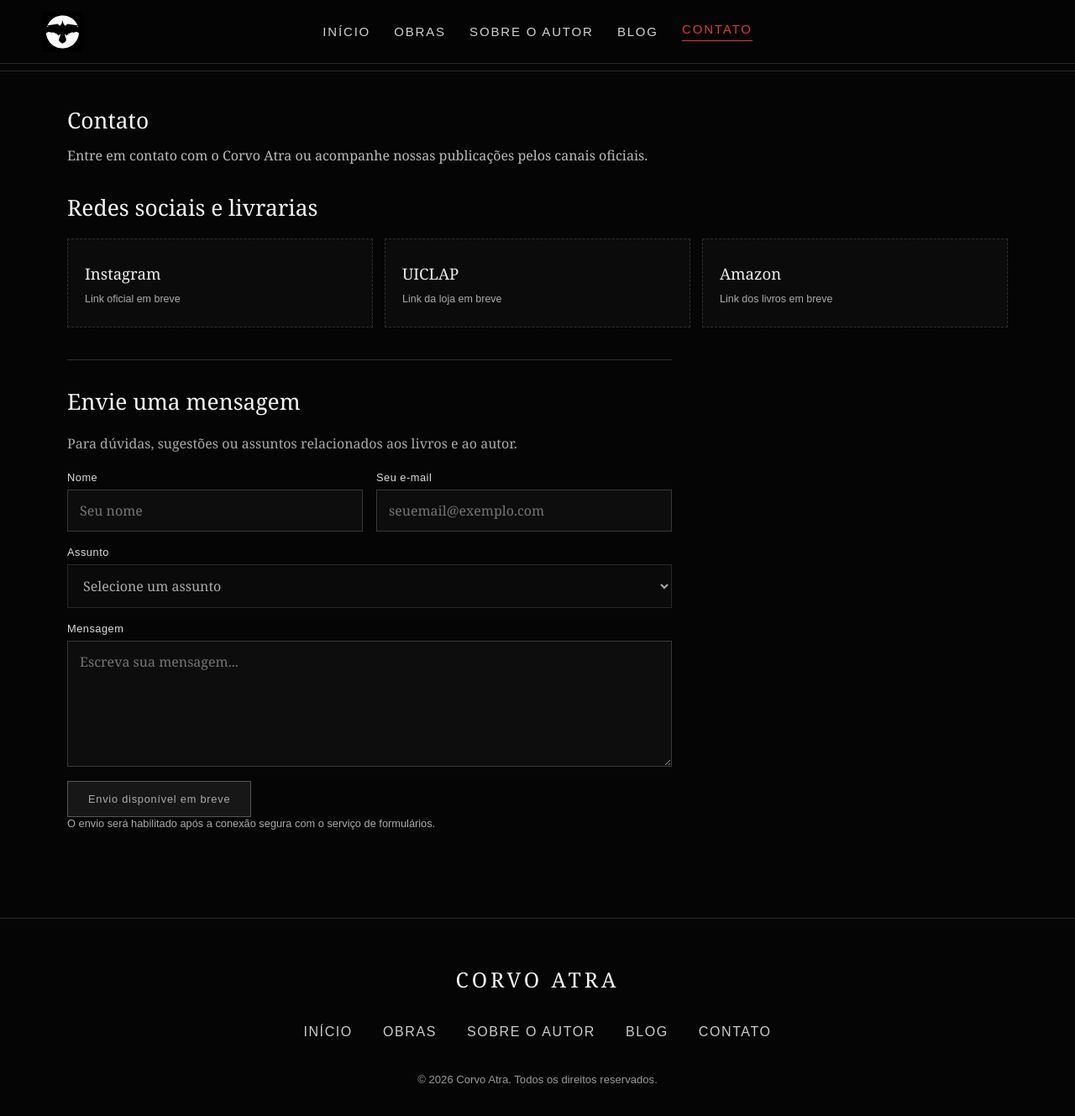
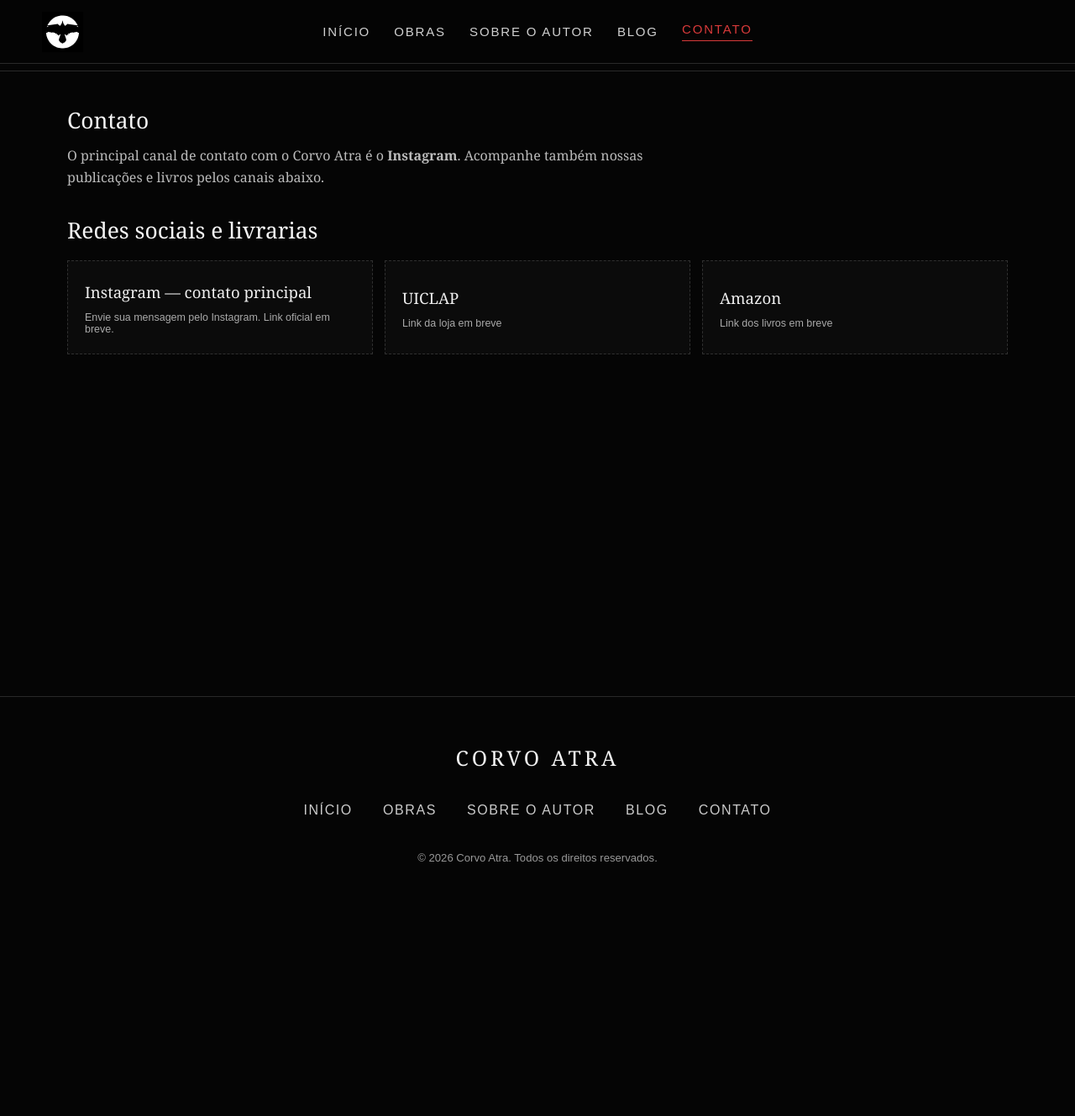
Before and after one commit to corvoatra/corvo-atra, a Jekyll site: the page built from contato.html, in a window 1280 px wide and 1338 px high. Shown: the top 1329 px of the window at 84% size. Built offline with Jekyll 4.4.1, drawn with Linux system fonts in a browser that asks for light colours.

Commit message:
Remove formulário e destaca Instagram como canal principal de contato

```diff
--- a/contato.html
+++ b/contato.html
@@ -40,27 +40,14 @@ header nav a:hover,header nav a:focus-visible { color:#fff; }
 @media(max-width:650px){.contact-socials{grid-template-columns:1fr}.contact-grid{grid-template-columns:1fr;gap:0}}
 </style><link href="site-desktop.css?v=espacamento-global-7" rel="stylesheet"/>{% include seo-head.html %}</head><body>{% include site-header.html %}<hr/><main class="wrap">
 <h1 class="contact-section-title">Contato</h1>
-<p class="contact-intro">Entre em contato com o Corvo Atra ou acompanhe nossas publicações pelos canais oficiais.</p>
+<p class="contact-intro">O principal canal de contato com o Corvo Atra é o <strong>Instagram</strong>. Acompanhe também nossas publicações e livros pelos canais abaixo.</p>
 <section aria-labelledby="contact-links-heading">
 <h2 id="contact-links-heading" class="contact-section-title">Redes sociais e livrarias</h2>
 <div class="contact-socials">
-<div class="contact-social pending"><strong>Instagram</strong><span>Link oficial em breve</span></div>
+<div class="contact-social pending"><strong>Instagram — contato principal</strong><span>Envie sua mensagem pelo Instagram. Link oficial em breve.</span></div>
 <div class="contact-social pending"><strong>UICLAP</strong><span>Link da loja em breve</span></div>
 <div class="contact-social pending"><strong>Amazon</strong><span>Link dos livros em breve</span></div>
 </div>
 </section>
-<section class="contact-form" aria-labelledby="contact-form-heading">
-<h2 id="contact-form-heading" class="contact-section-title">Envie uma mensagem</h2>
-<p>Para dúvidas, sugestões ou assuntos relacionados aos livros e ao autor.</p>
-<form aria-describedby="contact-form-status">
-<div class="contact-grid">
-<div class="contact-field"><label for="contact-name">Nome</label><input id="contact-name" name="name" autocomplete="name" placeholder="Seu nome" disabled/></div>
-<div class="contact-field"><label for="contact-email">Seu e-mail</label><input id="contact-email" name="email" type="email" autocomplete="email" placeholder="seuemail@exemplo.com" disabled/></div>
-</div>
-<div class="contact-field"><label for="contact-subject">Assunto</label><select id="contact-subject" name="subject" disabled><option value="">Selecione um assunto</option><option>Dúvidas sobre os livros</option><option>Contato com o autor</option><option>Outros assuntos</option></select></div>
-<div class="contact-field"><label for="contact-message">Mensagem</label><textarea id="contact-message" name="message" placeholder="Escreva sua mensagem..." disabled></textarea></div>
-<button class="contact-submit" type="button" disabled>Envio disponível em breve</button>
-<p id="contact-form-status" class="contact-setup-note">O envio será habilitado após a conexão segura com o serviço de formulários.</p>
-</form>
-</section>
+
 </main><footer><div class="brand">CORVO ATRA</div><nav aria-label="Navegação do rodapé" class="links"><a href="index.html">Início</a><a href="obras.html">Obras</a><a href="autor.html">Sobre o autor</a><a href="blog/">Blog</a><a href="contato.html">Contato</a></nav><div class="copyright">© 2026 Corvo Atra. Todos os direitos reservados.</div></footer></body></html>
```
Also changed, not shown: other parts of contato.html (+1 -1 lines).
